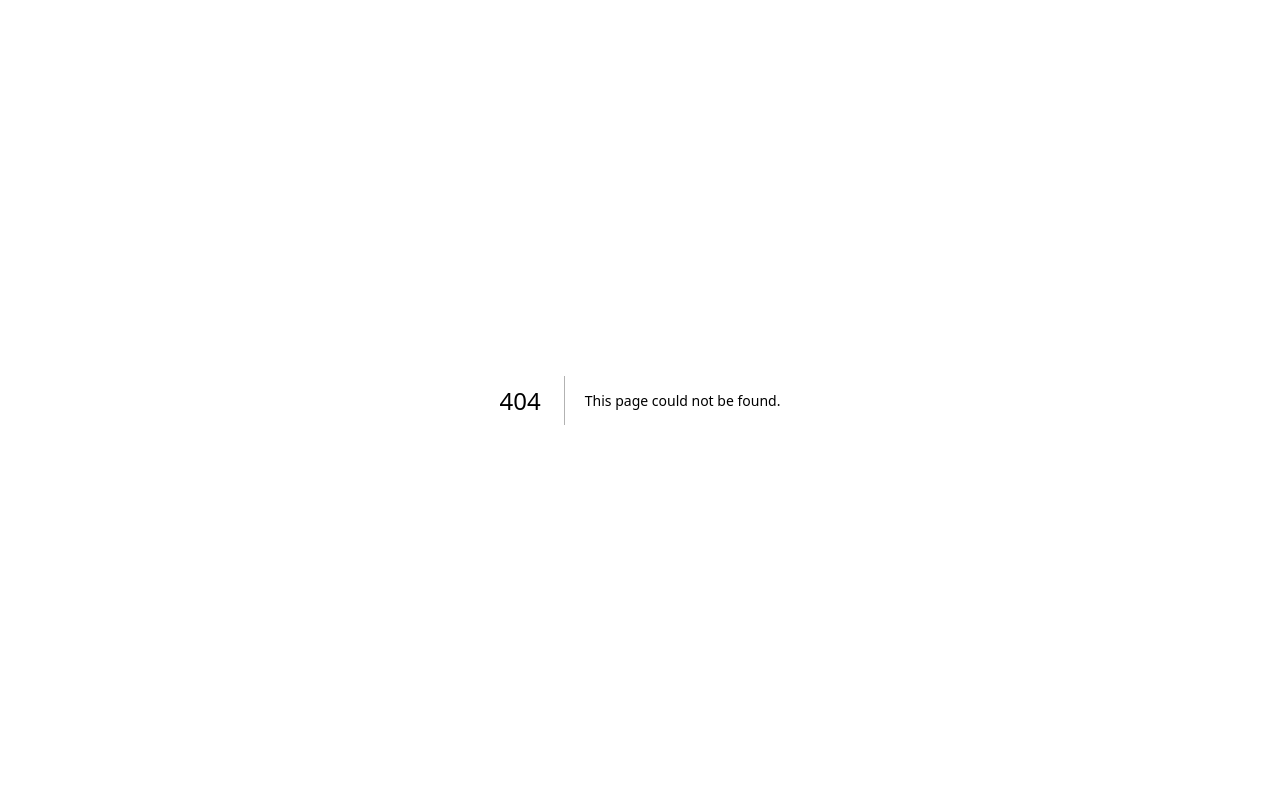
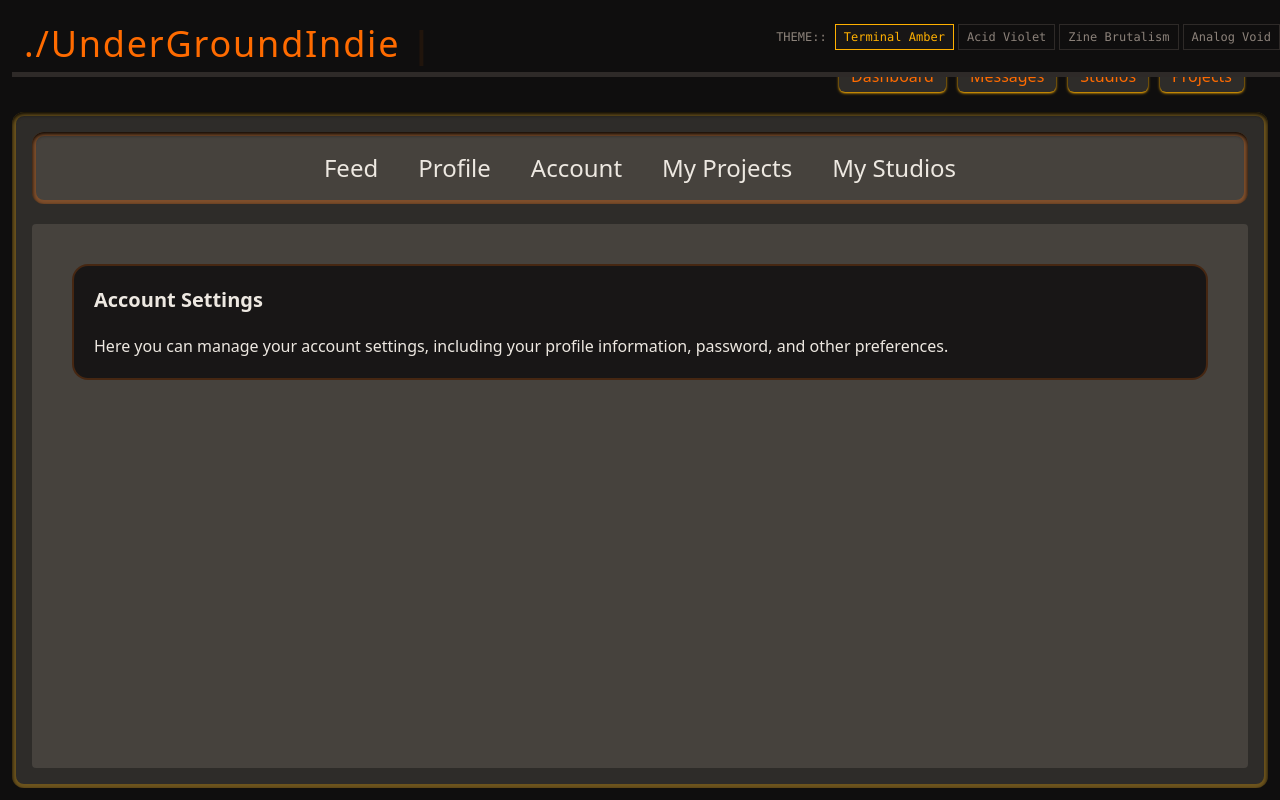
Before and after one commit to MattyMeans19/undergroundindie, a Next.js app: page /dashboard/account in a window 1280 px wide. Before the commit this address had no page. Built offline with nearby package versions, Linux system fonts and the light colour scheme.

Commit message:
Updated dahsboard UX and navigation tree

```diff
--- a/app/(User)/account/page.tsx
+++ /dev/null
@@ -1,8 +0,0 @@
-
-export default function Account(){
-    return(
-        <div>
-
-        </div>
-    )
-}
--- /dev/null
+++ b/app/(User)/dashboard/account/page.tsx
@@ -0,0 +1,21 @@
+import DashboardNav from "@/components/DashboardNav"
+import Header from "@/components/Header"
+import NavBar from "@/components/NavBar"
+
+export default function Account(){
+    return(
+        <div className="bg-app-bg flex flex-col gap-5 min-h-screen min-w-screen lg:p-3">
+            <Header />
+            <NavBar />
+            <div className="contentWindow">
+                <DashboardNav />
+                <div className="displayWindow overflow-y-scroll inner-scrollbar">
+                    <div className="contentCard">
+                        <h2 className="text-xl font-bold text-app-text">Account Settings</h2>
+                        <p className="text-app-text">Here you can manage your account settings, including your profile information, password, and other preferences.</p>
+                    </div>
+                </div>
+            </div>
+        </div>
+    )
+}
--- /dev/null
+++ b/app/(User)/dashboard/my-projects/page.tsx
@@ -0,0 +1,21 @@
+import DashboardNav from "@/components/DashboardNav"
+import Header from "@/components/Header"
+import NavBar from "@/components/NavBar"
+
+export default function MyProjects(){
+    return(
+        <div className="bg-app-bg flex flex-col gap-5 min-h-screen min-w-screen lg:p-3">
+            <Header />
+            <NavBar />
+            <div className="contentWindow">
+                <DashboardNav />
+                <div className="displayWindow overflow-y-scroll inner-scrollbar">
+                    <div className="contentCard">
+                        <h2 className="text-xl font-bold text-app-text">My Projects</h2>
+                        <p className="text-app-text">Here you can manage your projects, including creating new ones and editing existing ones.</p>
+                    </div>
+                </div>
+            </div>
+        </div>
+    )
+}
--- /dev/null
+++ b/app/(User)/dashboard/my-studios/page.tsx
@@ -0,0 +1,21 @@
+import DashboardNav from "@/components/DashboardNav"
+import Header from "@/components/Header"
+import NavBar from "@/components/NavBar"
+
+export default function MyStudios(){
+    return(
+        <div className="bg-app-bg flex flex-col gap-5 min-h-screen min-w-screen lg:p-3">
+            <Header />
+            <NavBar />
+            <div className="contentWindow">
+                <DashboardNav />
+                <div className="displayWindow overflow-y-scroll inner-scrollbar">
+                    <div className="contentCard">
+                        <h2 className="text-xl font-bold text-app-text">My Studios</h2>
+                        <p className="text-app-text">Here you can manage your studios, including creating new ones and editing existing ones.</p>
+                    </div>
+                </div>
+            </div>
+        </div>
+    )
+}
--- a/app/(User)/dashboard/page.tsx
+++ b/app/(User)/dashboard/page.tsx
@@ -4,6 +4,8 @@ import NavBar from "@/components/NavBar"
 import { AccountInfo } from "@/lib/definitions"
 import { getAccountInfo } from "@/lib/test-data/user-data"
 import { useEffect, useState } from "react"
+import Link from "next/link"
+import DashboardNav from "@/components/DashboardNav"
 
 export default function Dashboard(){
     const [accountInfo, setAccountInfo] = useState<AccountInfo>(getAccountInfo)
@@ -14,18 +16,17 @@ export default function Dashboard(){
 
     console.log(accountInfo)
     return(
-        <div className="bg-app-bg flex flex-col gap-5 min-h-screen p-3">
+        <div className="bg-app-bg flex flex-col gap-5 min-h-screen min-w-screen lg:p-3">
             <Header />
             <NavBar />
             <div className="contentWindow">
-                <div className="optionsWindow">
-                    <button className="optionButton">Profile</button>
-                    <button className="optionButton">Account</button>
-                    <button className="optionButton">My Projects</button>
-                    <button className="optionButton">Settings</button>
-                </div>
+                <DashboardNav />
                 <div className="displayWindow overflow-y-scroll inner-scrollbar">
-
+                    <div className="contentCard">
+                        <h2 className="text-xl font-bold text-app-text">Welcome, {accountInfo.fName}!</h2>
+                        <p className="text-app-text">This is your dashboard. Here you can manage your account, view your projects and studios, and access other features.</p>
+                        <p className="text-app-text">You will also find your main feed on this page.</p>
+                    </div>
                 </div>
             </div>
         </div>
--- /dev/null
+++ b/app/(User)/dashboard/profile/page.tsx
@@ -0,0 +1,21 @@
+import DashboardNav from "@/components/DashboardNav"
+import Header from "@/components/Header"
+import NavBar from "@/components/NavBar"
+
+export default function Profile(){
+    return(
+        <div className="bg-app-bg flex flex-col gap-5 min-h-screen min-w-screen lg:p-3">
+            <Header />
+            <NavBar />
+            <div className="contentWindow">
+                <DashboardNav />
+                <div className="displayWindow overflow-y-scroll inner-scrollbar">
+                    <div className="contentCard">
+                        <h2 className="text-xl font-bold text-app-text">Profile</h2>
+                        <p className="text-app-text">Here you can manage your profile information, including your name, email, and other details.</p>
+                    </div>
+                </div>
+            </div>
+        </div>
+    )
+}
--- a/app/globals.css
+++ b/app/globals.css
@@ -92,8 +92,11 @@
   @apply min-h-full basis-1/6 flex flex-nowrap justify-center gap-10 bg-app-muted/25 rounded-xl inset-ring-4 inset-ring-app-secondary/30 inset-shadow-sm inset-shadow-black p-5;
 }
 .optionButton{
-  @apply text-2xl text-app-text hover:text-app-accent
+  @apply md:text-2xl text-app-text hover:text-app-accent
 }
 .displayWindow{
-  @apply grow basis-5/6 bg-app-muted/25 rounded-xl inset-ring-4 inset-ring-app-secondary/30 inset-shadow-sm inset-shadow-black p-5;
+  @apply grow basis-5/6 bg-app-muted/25 rounded-sm p-10;
 }
+.contentCard{
+  @apply flex flex-col gap-5 bg-app-card h-fit rounded-2xl p-5 border-app-secondary/20 border-2;
+}
--- a/app/signup/page.tsx
+++ b/app/signup/page.tsx
@@ -73,7 +73,7 @@ export default function SignUp(){
                 ...userData,
                 age: userData.age.toString(),
             });
-            redirect(`/account/setup?${params.toString()}`)
+            redirect(`/setup?${params.toString()}`)
         } else{
             alert("Please make sure all fields are valid and you have viewed the Terms of Service & User Agreement!")
         }
--- /dev/null
+++ b/components/DashboardNav.tsx
@@ -0,0 +1,13 @@
+import Link from "next/link";
+
+export default function DashboardNav() {
+    return(
+        <div className="optionsWindow">
+            <Link className="optionButton" href="/dashboard">Feed</Link>
+            <Link className="optionButton" href="/dashboard/profile">Profile</Link>
+            <Link className="optionButton" href="/dashboard/account">Account</Link>
+            <Link className="optionButton" href="/dashboard/my-projects">My Projects</Link>
+            <Link className="optionButton" href="/dashboard/my-studios">My Studios</Link>
+        </div>
+    )
+}
--- a/components/NavBar.tsx
+++ b/components/NavBar.tsx
@@ -2,7 +2,7 @@ import Link from "next/link";
 
 export default function NavBar() {
     return(
-        <nav className="mt-[5vh] flex flex-row flex-nowrap lg:place-content-end lg:mr-6 h-full gap-3">
+        <nav className="mt-[15vh] md:mt-[6vh] flex flex-row flex-nowrap place-content-center lg:place-content-end lg:mr-6 h-full gap-3">
             <Link href="/dashboard" className="navButton">Dashboard</Link>
             <Link href="/messages" className="navButton">Messages</Link>
             <Link href="/studios" className="navButton">Studios</Link>
```
Also changed, not shown: app/(User)/setup/page.tsx (renamed from app/(User)/account/setup/page.tsx).
